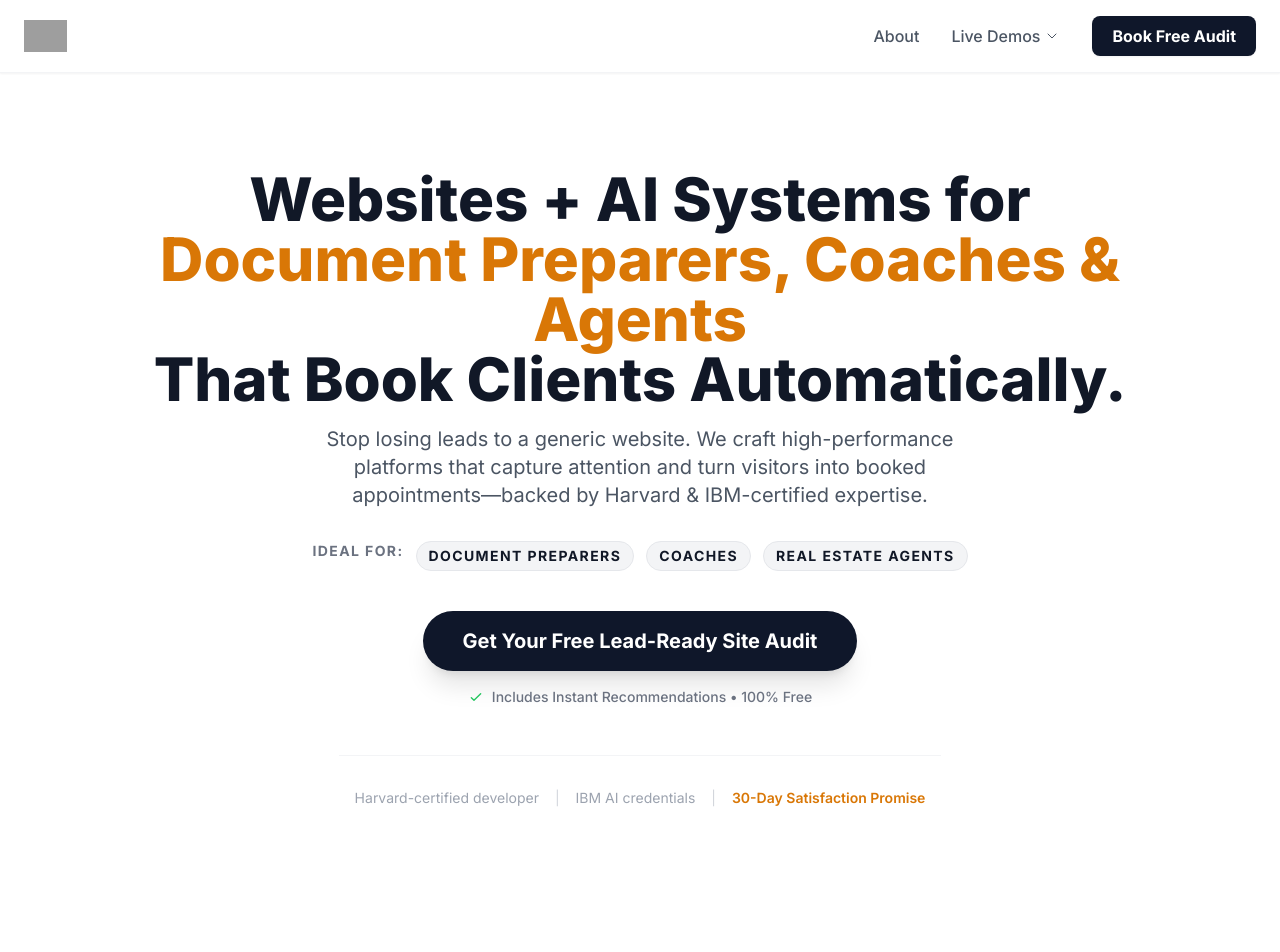
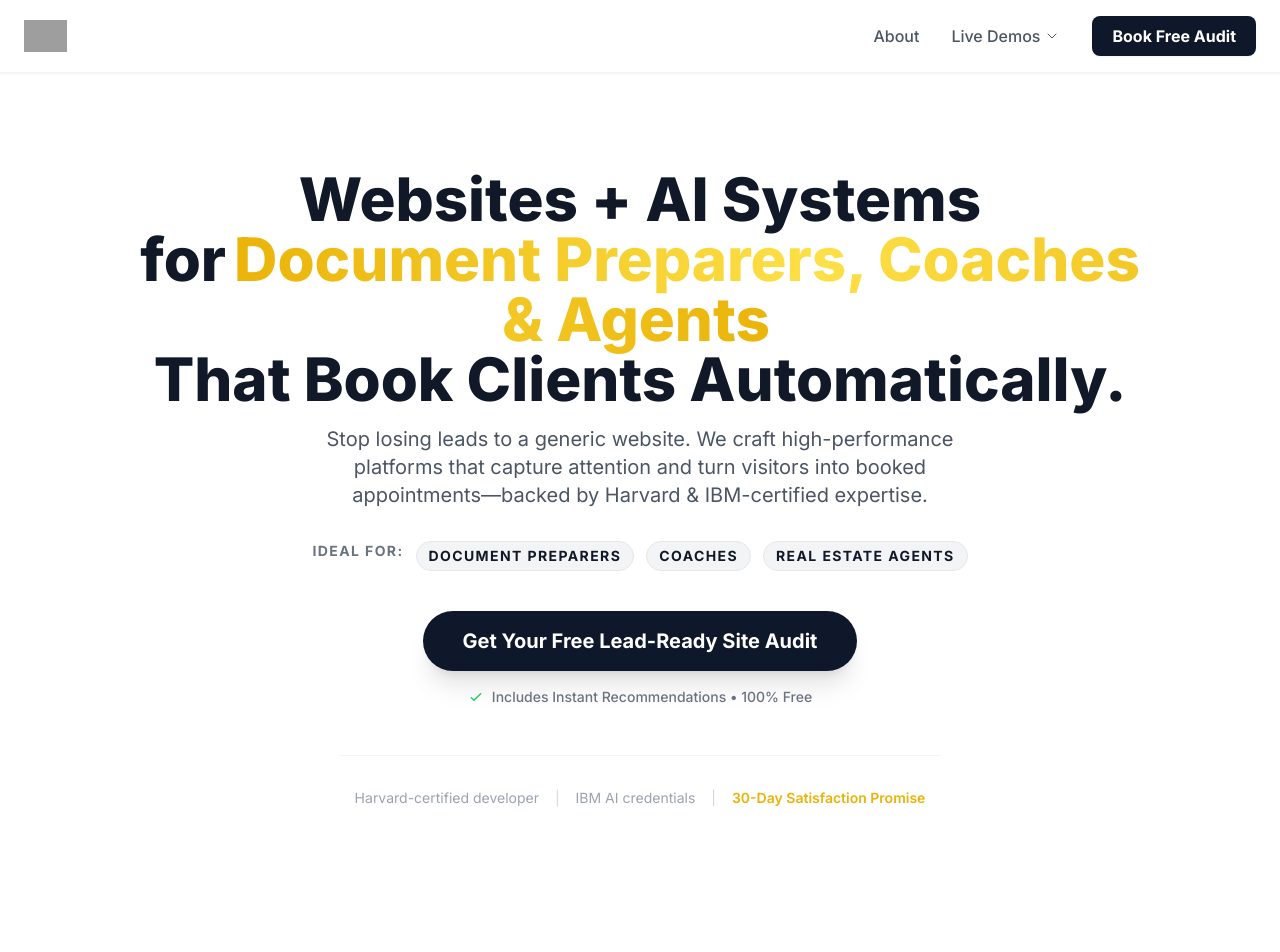
Before and after one commit to CyberSanderson/servengines, a Next.js app: page / in a window 1280 px wide. Shown: the top 952 px of the page. Built offline with nearby package versions, Linux system fonts and the light colour scheme; grey boxes are pictures that could not be loaded.

Commit message:
fixed gold color

```diff
--- a/src/components/Hero.tsx
+++ b/src/components/Hero.tsx
@@ -10,14 +10,18 @@ const Hero = () => {
     <section className="bg-white text-gray-900">
       <div className="container mx-auto flex flex-col items-center px-6 py-24 text-center">
 
-        {/* Headline - Uses Gold for the Niche */}
+        {/* Headline with Metallic Gradient */}
           <motion.h1
             initial={{ opacity: 0, y: -20 }}
             animate={{ opacity: 1, y: 0 }}
             transition={{ duration: 0.8, delay: 0.2 }}
             className="text-4xl md:text-6xl font-extrabold leading-tight mb-4 max-w-5xl"
           >
-          Websites + AI Systems for <span className="text-gold-500">Document Preparers, Coaches & Agents</span>
+            Websites + AI Systems for
+            {/* The "bg-clip-text" class creates the shiny metal effect */}
+            <span className="bg-gradient-to-r from-gold-500 via-yellow-300 to-gold-500 bg-clip-text text-transparent px-2">
+              Document Preparers, Coaches & Agents
+            </span>
             <br className="hidden md:block" />
             That Book Clients Automatically.
           </motion.h1>
--- a/tailwind.config.ts
+++ b/tailwind.config.ts
@@ -9,8 +9,7 @@ const config: Config = {
   theme: {
     extend: {
       colors: {
-        // OVERRIDE: Changes all "indigo" classes to this Deep Navy
-        // This instantly makes your buttons and accents look "Executive"
+        // The Navy Blue (Your "Executive" Primary)
         indigo: {
           50: '#f0f4f8',
           100: '#d9e2ec',
@@ -18,15 +17,15 @@ const config: Config = {
           300: '#9fb3c8',
           400: '#829ab1',
           500: '#627d98',
-          600: '#0f172a', // Main Buttons/Links will be this dark navy
+          600: '#0f172a', // Navy Blue
           700: '#334e68',
           800: '#243b53',
           900: '#102a43',
         },
-        // NEW: Adds Gold for accents
+        // THE FIX: Brighter, Metallic Gold
         gold: {
-          500: '#d97706', // Amber-600 equivalent
-          600: '#b45309',
+          500: '#EAB308', // <--- Much brighter (Yellow-500)
+          600: '#CA8A04', // Hover state (Yellow-600)
         }
       },
     },
```
Lines whose indentation alone changed are shown as unchanged.
